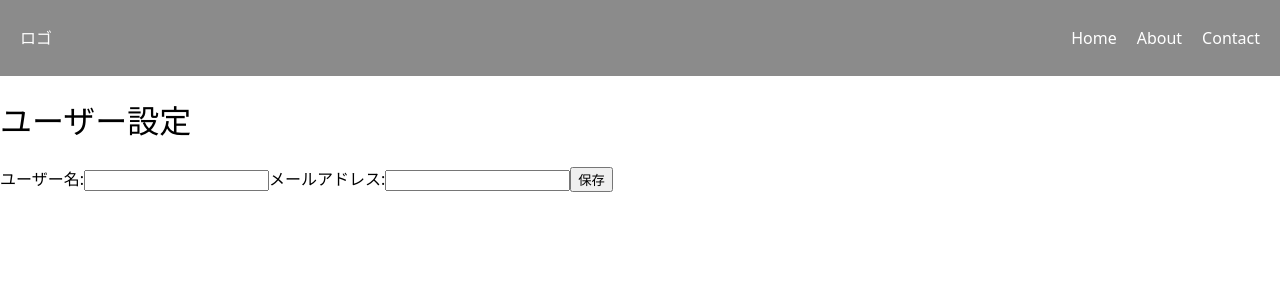
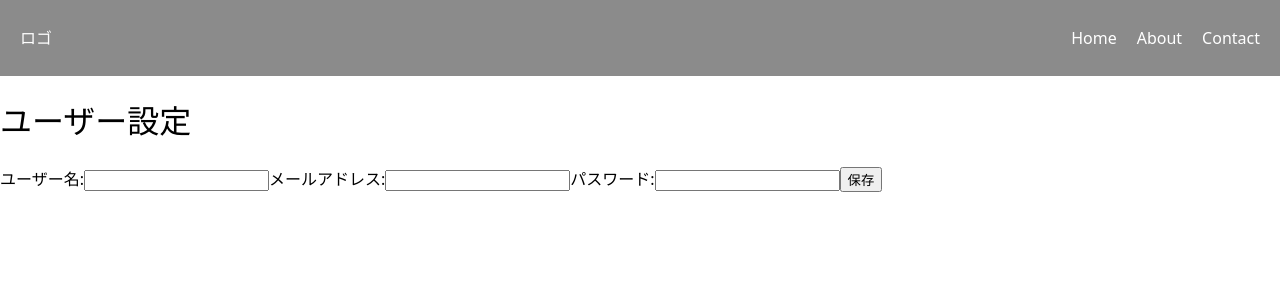
Before and after one commit to kei0101xw/pet-water-tracker, a React (Vite) app in the folder frontend/: page /setting/user in a window 1280 px wide. Shown: the top 300 px of the page. Built offline with nearby package versions, Linux system fonts and the light colour scheme.

Commit message:
[feat]パスワードの登録の追加

```diff
--- a/frontend/src/pages/UserSetting.jsx
+++ b/frontend/src/pages/UserSetting.jsx
@@ -55,6 +55,15 @@ const UserSetting = () => {
             onChange={handleChange}
           />
         </label>
+        <label>
+          パスワード:
+          <input
+            type="password"
+            name="password"
+            value={user.password}
+            onChange={handleChange}
+          />
+        </label>
         <button type="submit" className="user-setting-save">
           保存
         </button>
```
